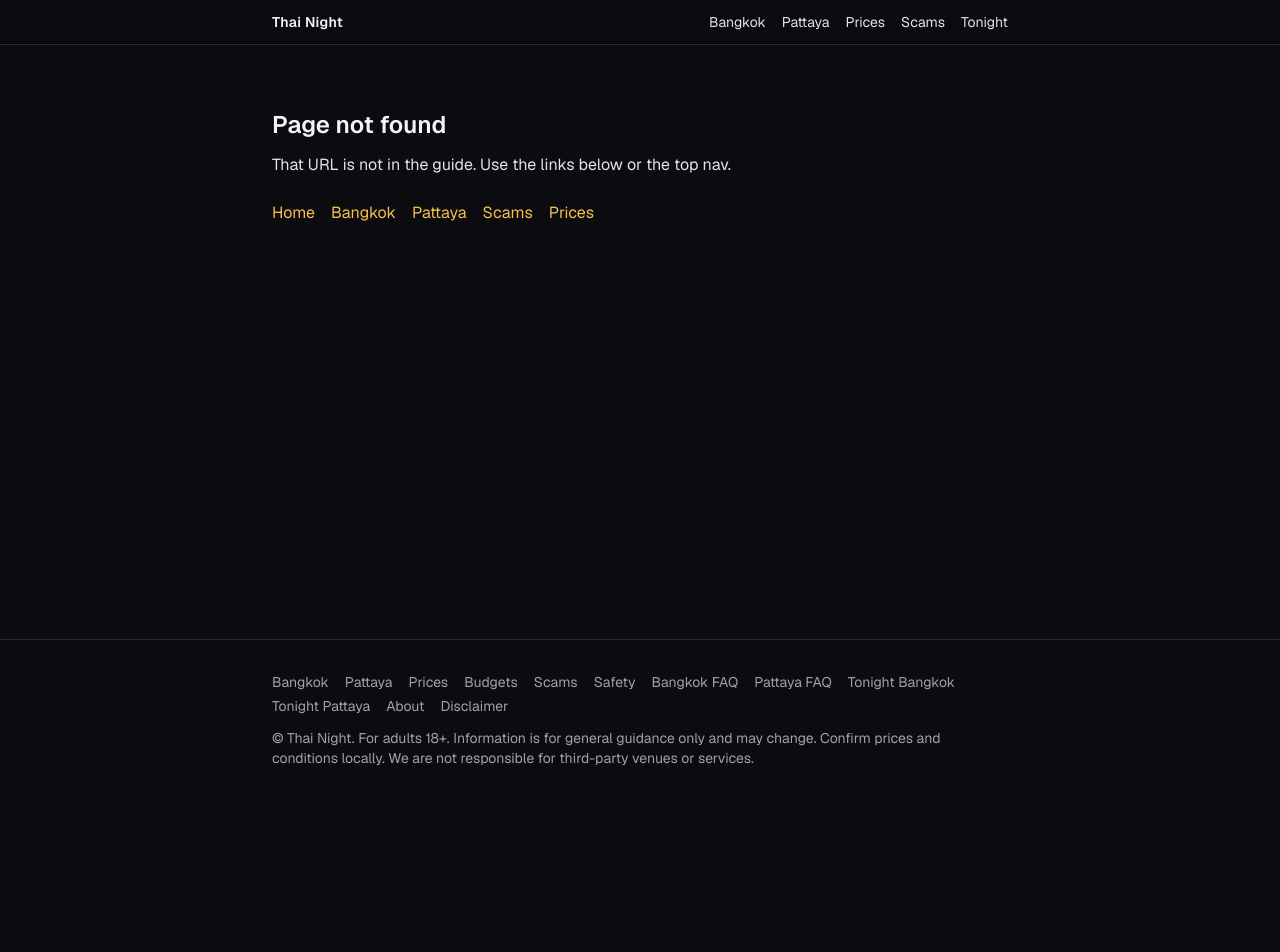
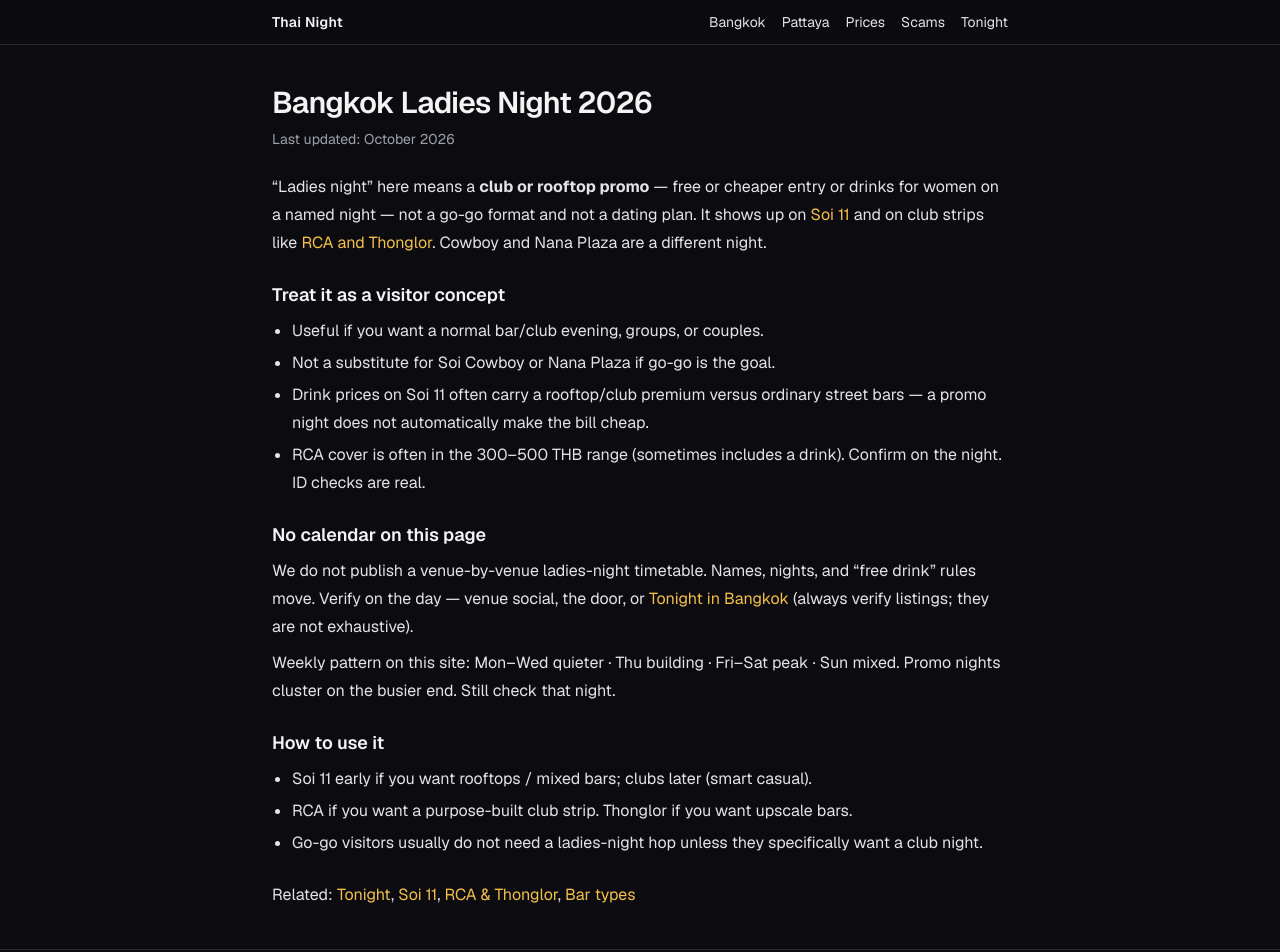
Before and after one commit to ouyowu/thainight-co, a Next.js app: page /bangkok/ladies-night in a window 1280 px wide. Before the commit this address had no page. Shown: the top 952 px of the page. Before the commit the page ends 800 px from the top, so only its background shows below. Built offline with nearby package versions, Linux system fonts and the light colour scheme.

Commit message:
Add Tilac, Shark, Sapphire, and Bangkok ladies-night pages

```diff
--- /dev/null
+++ b/app/bangkok/areas/soi-cowboy/shark/page.tsx
@@ -0,0 +1,39 @@
+import Link from "next/link";
+import { PageShell } from "@/components/PageShell";
+import { pageMeta } from "@/lib/seo";
+
+export const metadata = pageMeta(
+  "Shark Soi Cowboy 2026",
+  "Shark on Soi Cowboy: modern, high-energy, mid–high. Renovated / smart-bar style reports in 2025–26.",
+  "/bangkok/areas/soi-cowboy/shark/",
+);
+
+export default function SharkPage() {
+  return (
+    <PageShell title="Shark Soi Cowboy 2026">
+      <p>
+        Shark is the modern, high-energy room on Cowboy. Mid–high. Renovated / “smart bar” style
+        reports in 2025–26. Transparent feel for many regulars.
+      </p>
+      <p>
+        Names and fit change night to night. Walk past, then sit if it matches. No Shark menu here.
+        Cowboy street ranges (2026): beer 150–200 · lady drink 220–260 · bar fine often ~1,000
+        (800–1,200). Confirm on the spot.{" "}
+        <Link href="/prices/" className="text-accent hover:underline">
+          Prices
+        </Link>
+        .
+      </p>
+      <p>
+        Links:{" "}
+        <Link href="/bangkok/areas/soi-cowboy/" className="text-accent hover:underline">
+          Soi Cowboy guide
+        </Link>
+        ,{" "}
+        <Link href="/bangkok/areas/soi-cowboy/bars/" className="text-accent hover:underline">
+          Bars list
+        </Link>
+      </p>
+    </PageShell>
+  );
+}
--- /dev/null
+++ b/app/bangkok/areas/soi-cowboy/tilac/page.tsx
@@ -0,0 +1,39 @@
+import Link from "next/link";
+import { PageShell } from "@/components/PageShell";
+import { pageMeta } from "@/lib/seo";
+
+export const metadata = pageMeta(
+  "Tilac Soi Cowboy 2026",
+  "Tilac on Soi Cowboy: big stage, classic energy, mid–high. Large room, multiple stages. Approachable for many first-timers.",
+  "/bangkok/areas/soi-cowboy/tilac/",
+);
+
+export default function TilacPage() {
+  return (
+    <PageShell title="Tilac Soi Cowboy 2026">
+      <p>
+        Tilac is the big-stage, classic-energy room on Cowboy. Mid–high. Large room, multiple
+        stages. Often mentioned as approachable for first-timers.
+      </p>
+      <p>
+        Walk the ~150-metre street once. Sit where the vibe fits. No Tilac menu here. Cowboy street
+        ranges (2026): beer 150–200 · lady drink 220–260 · bar fine often ~1,000 (800–1,200). Confirm
+        live.{" "}
+        <Link href="/prices/" className="text-accent hover:underline">
+          Prices
+        </Link>
+        .
+      </p>
+      <p>
+        Links:{" "}
+        <Link href="/bangkok/areas/soi-cowboy/" className="text-accent hover:underline">
+          Soi Cowboy guide
+        </Link>
+        ,{" "}
+        <Link href="/bangkok/areas/soi-cowboy/bars/" className="text-accent hover:underline">
+          Bars list
+        </Link>
+      </p>
+    </PageShell>
+  );
+}
--- /dev/null
+++ b/app/bangkok/ladies-night/page.tsx
@@ -0,0 +1,85 @@
+import Link from "next/link";
+import { PageShell } from "@/components/PageShell";
+import { pageMeta } from "@/lib/seo";
+
+export const metadata = pageMeta(
+  "Bangkok Ladies Night 2026 – Promo Nights for Visitors",
+  "What “ladies night” and club promo nights mean on Soi 11 and club strips. No fake venue calendar — verify on the day.",
+  "/bangkok/ladies-night/",
+);
+
+export default function BangkokLadiesNightPage() {
+  return (
+    <PageShell title="Bangkok Ladies Night 2026">
+      <p>
+        “Ladies night” here means a <strong>club or rooftop promo</strong> — free or cheaper entry
+        or drinks for women on a named night — not a go-go format and not a dating plan. It shows up
+        on{" "}
+        <Link href="/bangkok/areas/soi-11/" className="text-accent hover:underline">
+          Soi 11
+        </Link>{" "}
+        and on club strips like{" "}
+        <Link href="/bangkok/areas/rca-thonglor/" className="text-accent hover:underline">
+          RCA and Thonglor
+        </Link>
+        . Cowboy and Nana Plaza are a different night.
+      </p>
+      <section>
+        <h2 className="text-lg font-semibold text-foreground">Treat it as a visitor concept</h2>
+        <ul className="mt-2 list-disc space-y-1 pl-5">
+          <li>Useful if you want a normal bar/club evening, groups, or couples.</li>
+          <li>Not a substitute for Soi Cowboy or Nana Plaza if go-go is the goal.</li>
+          <li>
+            Drink prices on Soi 11 often carry a rooftop/club premium versus ordinary street bars —
+            a promo night does not automatically make the bill cheap.
+          </li>
+          <li>
+            RCA cover is often in the 300–500 THB range (sometimes includes a drink). Confirm on the
+            night. ID checks are real.
+          </li>
+        </ul>
+      </section>
+      <section>
+        <h2 className="text-lg font-semibold text-foreground">No calendar on this page</h2>
+        <p className="mt-2">
+          We do not publish a venue-by-venue ladies-night timetable. Names, nights, and “free drink”
+          rules move. Verify on the day — venue social, the door, or{" "}
+          <Link href="/bangkok/tonight/" className="text-accent hover:underline">
+            Tonight in Bangkok
+          </Link>{" "}
+          (always verify listings; they are not exhaustive).
+        </p>
+        <p className="mt-2">
+          Weekly pattern on this site: Mon–Wed quieter · Thu building · Fri–Sat peak · Sun mixed.
+          Promo nights cluster on the busier end. Still check that night.
+        </p>
+      </section>
+      <section>
+        <h2 className="text-lg font-semibold text-foreground">How to use it</h2>
+        <ul className="mt-2 list-disc space-y-1 pl-5">
+          <li>Soi 11 early if you want rooftops / mixed bars; clubs later (smart casual).</li>
+          <li>RCA if you want a purpose-built club strip. Thonglor if you want upscale bars.</li>
+          <li>Go-go visitors usually do not need a ladies-night hop unless they specifically want a club night.</li>
+        </ul>
+      </section>
+      <p>
+        Related:{" "}
+        <Link href="/bangkok/tonight/" className="text-accent hover:underline">
+          Tonight
+        </Link>
+        ,{" "}
+        <Link href="/bangkok/areas/soi-11/" className="text-accent hover:underline">
+          Soi 11
+        </Link>
+        ,{" "}
+        <Link href="/bangkok/areas/rca-thonglor/" className="text-accent hover:underline">
+          RCA & Thonglor
+        </Link>
+        ,{" "}
+        <Link href="/bangkok/bar-types/" className="text-accent hover:underline">
+          Bar types
+        </Link>
+      </p>
+    </PageShell>
+  );
+}
--- /dev/null
+++ b/app/pattaya/areas/walking-street/sapphire/page.tsx
@@ -0,0 +1,38 @@
+import Link from "next/link";
+import { PageShell } from "@/components/PageShell";
+import { pageMeta } from "@/lib/seo";
+
+export const metadata = pageMeta(
+  "Sapphire Walking Street 2026",
+  "Sapphire on Walking Street Pattaya: frequently cited as more polished / less aggressive. Example name, not a ranking.",
+  "/pattaya/areas/walking-street/sapphire/",
+);
+
+export default function SapphirePage() {
+  return (
+    <PageShell title="Sapphire Walking Street 2026">
+      <p>
+        Sapphire is a name that often comes up on Walking Street: frequently cited as more polished
+        / less aggressive. Example, not a ranking. Names and ownership change.
+      </p>
+      <p>
+        Walk the full pedestrian strip once. Sit where the atmosphere matches. No Sapphire menu
+        here. Walking Street go-go ranges live on{" "}
+        <Link href="/prices/" className="text-accent hover:underline">
+          Prices
+        </Link>{" "}
+        (beer 150–220 · lady drink 180–300 · bar fine 1,000–2,500). Confirm before rounds.
+      </p>
+      <p>
+        Links:{" "}
+        <Link href="/pattaya/areas/walking-street/" className="text-accent hover:underline">
+          Walking Street guide
+        </Link>
+        ,{" "}
+        <Link href="/pattaya/areas/walking-street/venues/" className="text-accent hover:underline">
+          Venues
+        </Link>
+      </p>
+    </PageShell>
+  );
+}
```
